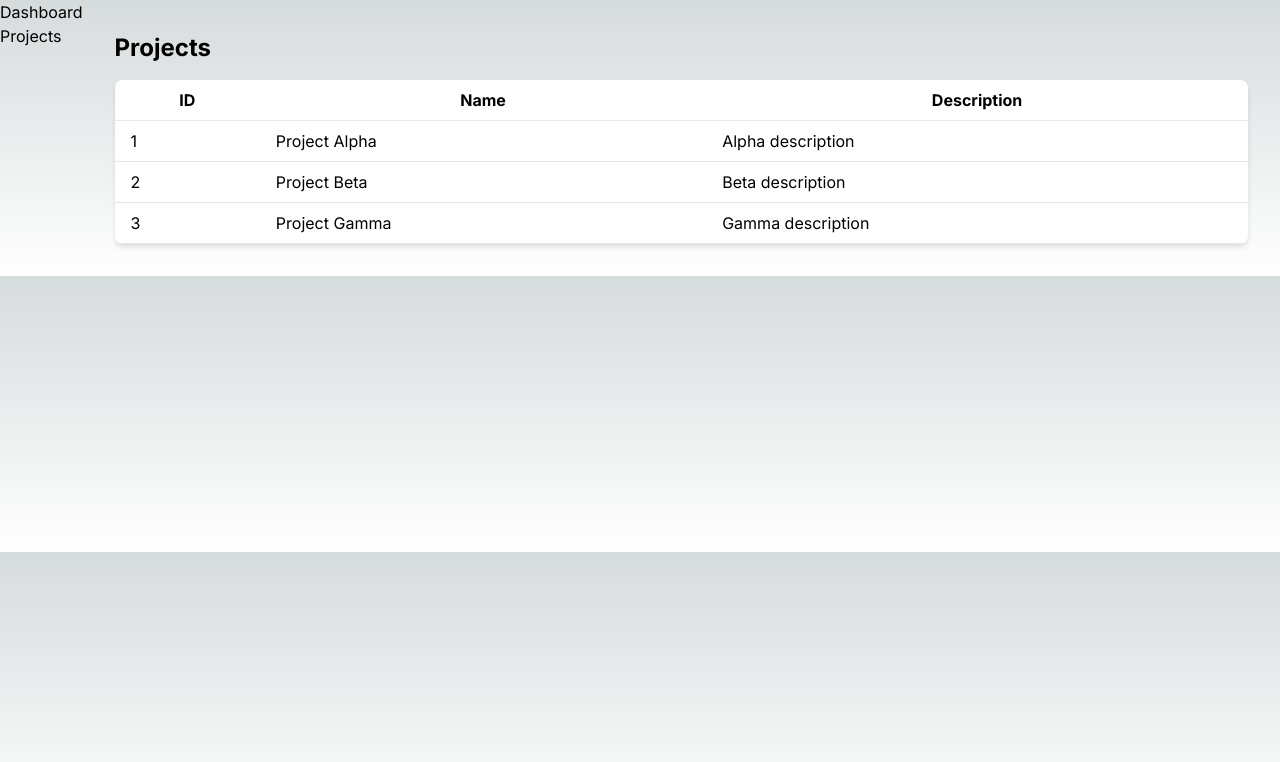
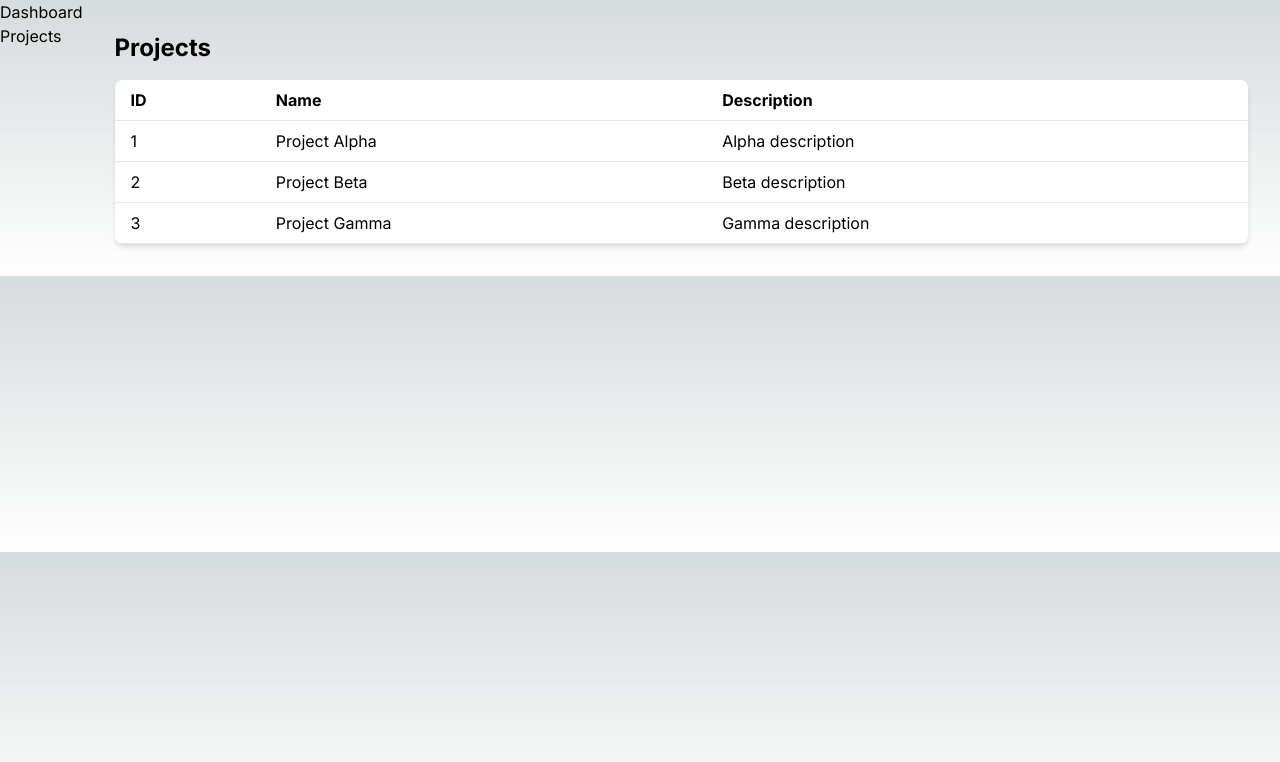
Before and after one commit to MikolajMarciniak/bug-tracker, a Next.js app: page /dashboard in a window 1280 px wide. Shown: the top 762 px of the page. Built offline with nearby package versions, Linux system fonts and the light colour scheme.

Commit message:
make dashboard client-side component

```diff
--- a/src/app/dashboard/page.js
+++ b/src/app/dashboard/page.js
@@ -1,3 +1,5 @@
+"use client";
+
 import { useRouter } from "next/navigation";
 
 const projects = [
@@ -14,9 +16,9 @@ export default function Dashboard() {
   };
 
   return (
-    <div className="p-8">
+    <div className="p-8 text-black ">
       <h1 className="text-2xl font-bold mb-4">Projects</h1>
-      <table className="min-w-full bg-white shadow-md rounded-lg">
+      <table className="min-w-full text-left bg-white shadow-md rounded-lg">
         <thead>
           <tr>
             <th className="py-2 px-4 border-b">ID</th>
```
